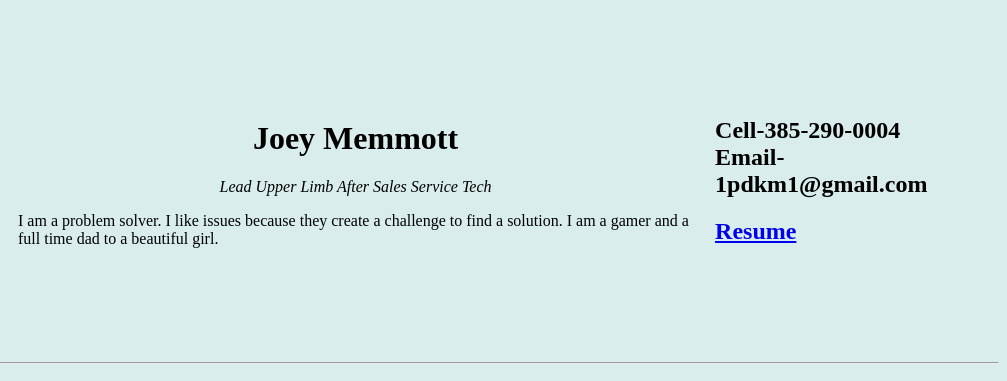
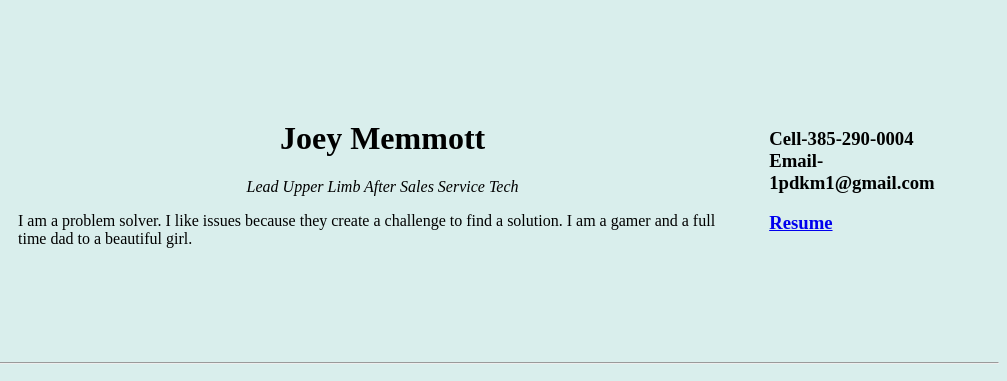
Before and after one commit to Mid9twoof/CV, a plain HTML site: page index.html in a window 1280 px wide. Shown: the top 381 px of the page, 273-1280 px from the left. Drawn offline with Linux system fonts and the light colour scheme.

Commit message:
Update index.html

```diff
--- a/index.html
+++ b/index.html
@@ -19,9 +19,9 @@
         </center>
         <p>I am a problem solver. I like issues because they create a challenge to find a solution. I am a gamer and a full time dad to a beautiful girl. </p>
       </td>
-      <td><h2>Cell-385-290-0004<br />
-        Email-1pdkm1@gmail.com</h2>
-        <a href="Files/Resume.docx" download><h2>Resume</h2></a>
+      <td><h3>Cell-385-290-0004<br />
+        Email-1pdkm1@gmail.com</h3>
+        <a href="Files/Resume.docx" download><h3>Resume</h3></a>
       </td>
     </tr>
   </table>
```
